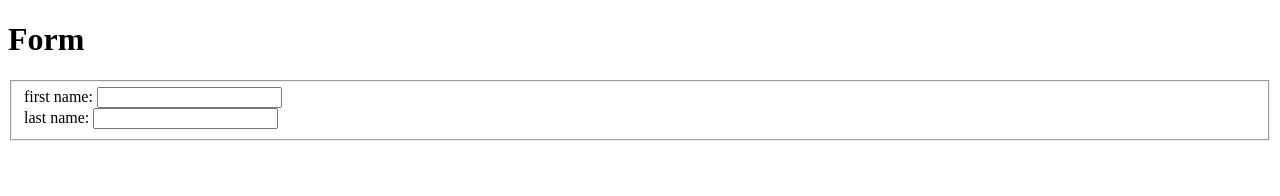
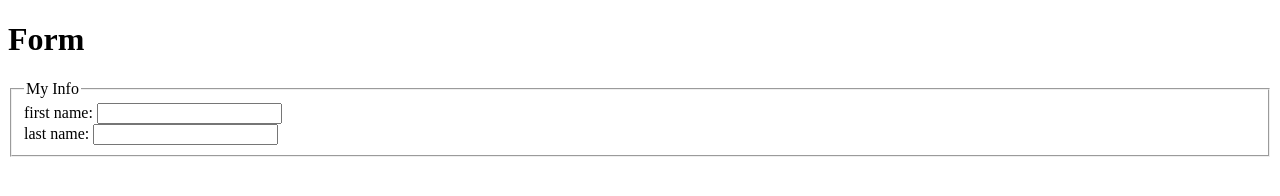
Before and after one commit to RTO-Juan/lab5, a plain HTML site: page index.html in a window 1280 px wide. Drawn offline with Linux system fonts and the light colour scheme.

Commit message:
Adds legend

```diff
--- a/index.html
+++ b/index.html
@@ -7,6 +7,7 @@
   <body>
     <h1>Form</h1>
     <fieldset>
+      <legend>My Info </legend>
       <form action="http://bloomingdale.sat.iit.edu/kriedan/lab3formscript.php" method="POST">
       <div>
       <label>first name: <input type="text" name="text_field"></label>
```
